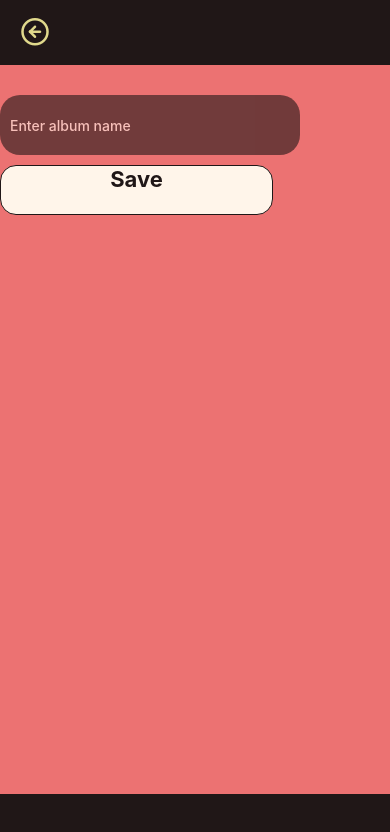
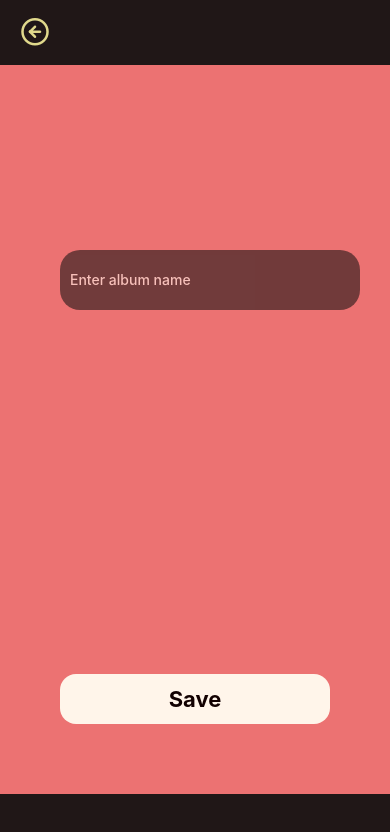
Before and after one commit to Gabrielle-F/PictsManager, a React Native app: screen /AddAlbum in a window 390 px wide. Shown: the top 832 px of the page. Built offline with nearby package versions, Linux system fonts and the light colour scheme.

Commit message:
fix add album screen

```diff
--- a/src/screens/addAlbum/AddAlbumScreen.tsx
+++ b/src/screens/addAlbum/AddAlbumScreen.tsx
@@ -2,7 +2,6 @@ import React, { useState } from 'react';
 import { StyleSheet, Text, TouchableOpacity, View } from 'react-native';
 import Header from '../../components/Header';
 import TxtInputAlbum from '../../components/TxtInputAlbum';
-import SelectVisibilityDropDown from "../../components/SelectVisibilityDropDown";
 import AsyncStorage from "@react-native-async-storage/async-storage";
 import {useNavigation} from "@react-navigation/native";
 
@@ -34,9 +33,9 @@ const AddAlbumScreen = () => {
 
     return (
         <View style={styles.container}>
-            <Header showTitle={false} showBackButton={true} />
-            <View>
-                <TxtInputAlbum text={name} title={setAlbumName} />
+            <Header showTitle={false} showBackButton={true}/>
+            <View style={styles.txtInputStyle}>
+                <TxtInputAlbum text={name} title={setAlbumName}/>
             </View>
             <TouchableOpacity style={styles.saveButton} onPress={handleSave}>
                 <Text style={styles.saveButtonText}>Save</Text>
@@ -50,32 +49,46 @@ const styles = StyleSheet.create({
     container: {
         flex: 1,
         backgroundColor: '#EC7272',
+        justifyContent: 'space-between',
     },
-    containerSecondary: {
-        marginStart: 20,
+    content: {
+        flex: 1,
+    },
+    txtInputStyle: {
+        marginStart: 60,
+        marginBottom: 180,
     },
     visibilityText: {
-        color: '#FFF5EA',
+        color: '#333',
         fontSize: 20,
         fontWeight: 'bold',
-        marginVertical: 20,
+        marginTop: 80,
+        marginBottom: 30,
+    },
+    selectVisibility: {
+        marginTop: 20,
+        marginBottom: 20
     },
     saveButton: {
-        backgroundColor: '#FFF5EA',
+        backgroundColor: '#FFF5EA', // Couleur du bouton modifiée pour correspondre au thème
         height: 50,
-        width: '70%',
         alignItems: 'center',
-        justifyContent: 'space-between',
+        justifyContent: 'center',
         borderRadius: 16,
-        borderStyle: 'solid',
-        borderWidth: 1,
-        borderColor: '#201717',
+        marginStart: 60,
+        marginEnd: 60,
+        marginTop: 20,
+        marginBottom: 120,
     },
     saveButtonText: {
-        color: '#201717',
+        color: '#120101',
         fontSize: 22,
         fontWeight: 'bold',
-        alignItems: 'center',
+    },
+    saveConfirmation: {
+        color: 'green',
+        textAlign: 'center',
+        marginTop: 10,
     },
     footer: {
         position: 'absolute',
```
Also changed, not shown: src/components/ConfirmPictureModal.tsx (added, +54 -0 lines).
